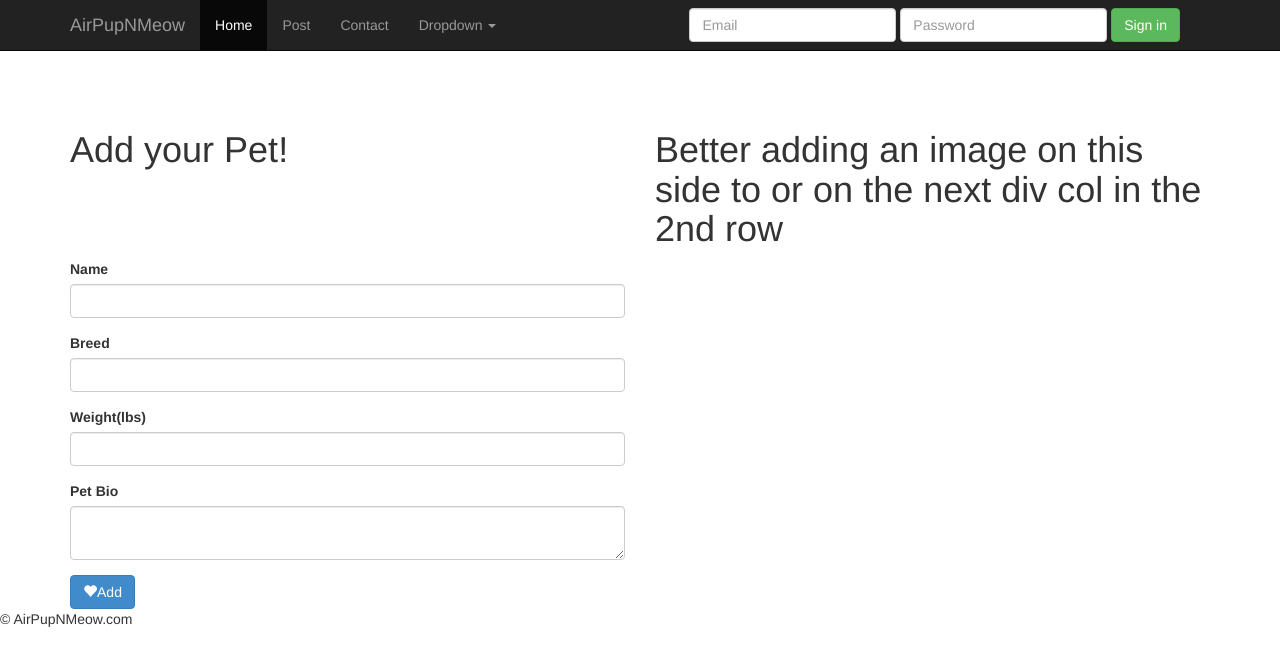
After one commit to Moses-OK/PHP-TUTORIAL, a PHP site: page /pets_new.php in a window 1280 px wide. The commit adds this page. Shown: the top 666 px of the page. Run offline with PHP 8.4, Linux system fonts and the light colour scheme.

Commit message:
Up to stage 4 of this exercise where we are saving our data into the JSON file.Pretty fascinating and interesting.I am keeping at it

```diff
--- /dev/null
+++ b/start/data.txt
@@ -0,0 +1 @@
+DSDDAS23DAS
--- a/start/index.php
+++ b/start/index.php
@@ -27,7 +27,7 @@
                 <div class="col-lg-4 pet-list-item">
                     <h2><?php echo $cutePet['name']; ?></h2>
 
-                    <img src="/images/<?php echo $cutePet['image']; ?>" class="img-rounded">
+                    <img src="images/<?php echo $cutePet['image']; ?>" class="img-rounded">
 
                     <blockquote class="pet-details">
                         <span class="label label-info"><?php echo $cutePet['breed']; ?></span>
--- a/start/layout/header.php
+++ b/start/layout/header.php
@@ -29,13 +29,13 @@
                     <span class="icon-bar"></span>
                     <span class="icon-bar"></span>
                 </button>
-                <a class="navbar-brand" href="#">AirPupNMeow</a>
+                <a class="navbar-brand" href="index.php">AirPupNMeow</a>
             </div>
             <div class="navbar-collapse collapse">
                 <ul class="nav navbar-nav">
-                    <li class="active"><a href="#">Home</a></li>
-                    <li><a href="#about">About</a></li>
-                    <li><a href="#contact">Contact</a></li>
+                    <li class="active"><a href="index.php">Home</a></li>
+                    <li><a href="pets_new.php">Post</a></li>
+                    <li><a href="contact.php">Contact</a></li>
                     <li class="dropdown">
                         <a href="#" class="dropdown-toggle" data-toggle="dropdown">Dropdown <b class="caret"></b></a>
                         <ul class="dropdown-menu">
--- /dev/null
+++ b/start/pets_new.php
@@ -0,0 +1,119 @@
+<?php
+require 'layout/header.php';?><!--inside the header file,we wil have to make the code inside it responsive by making a breadcrumb appear when it collapses.-->
+<br>
+<br>
+<br>
+<?php
+include 'lib/functions.php';
+//we need to read the super global variable known as $_POST
+//we have numerous types of suger globals all of which have their functions on various scope in php program
+//var_dump($_SERVER["CONTEXT_DOCUMENT_ROOT"]);
+//you can use array_key_exists or use isset
+// if(array_key_exists('name',$_POST)){
+//     $name =$_POST['name'];
+// }else{
+//     $name='';
+// }
+
+// if(array_key_exists('breed',$_POST)){
+//     $breed=$_POST['breed'];
+// }else{
+//     $breed ='';
+// }
+// if(array_key_exists('weight',$_POST)){
+//     $weight=$_POST['weight'];
+// }else{
+//     $weight ='';
+// }
+// if(array_key_exists('bio',$_POST)){
+//     $bio=$_POST['bio'];
+// }else{
+//     $bio ='';
+// }
+//using isset which is a short form of array_key_exists
+if ($_SERVER['REQUEST_METHOD'] == 'POST'){
+if(isset($_POST['name'])){
+    $name =$_POST['name'];
+}else{
+    $name='';
+}
+
+if(isset($_POST['breed'])){
+    $breed=$_POST['breed'];
+}else{
+    $breed ='';
+}
+if(isset($_POST['weight'])){
+    $weight=$_POST['weight'];
+}else{
+    $weight ='';
+}
+if(isset($_POST['bio'])){
+    $bio=$_POST['bio'];
+}else{
+    $bio ='';
+}
+
+$pets =get_pets();
+$newPet = array(
+    'name'=> $name,
+    'breed'=> $breed,
+    'weight'=> $weight,
+    'bio' => $bio,
+    'age' => '',
+    'image' => '',
+);
+$pets[] =$newPet;
+$json = json_encode($pets , JSON_PRETTY_PRINT);
+
+file_put_contents('data/pets.json',$json);
+//var_dump($name, $breed,$weight,$bio);
+}
+
+//var_dump(var_export($name));
+
+?>
+
+
+
+<div class="container">
+<div class="row">
+    <div class ="col-lg-6 col-sm-6 ">
+    <h1>Add your Pet!</h1>
+    </div>
+    <div class ="col-lg-6 col-sm-6">
+    <h1>Better adding an image on this side to or on the next div col in the 2nd row</h1>
+    </div>
+</div>
+<div class="row"><!-- i plan on this being the 2nd form class where the content will be placed-->
+<div class="col-xs-6">
+<form class="" action="pets_new.php " method="POST">
+    <div class="form-group">
+    <label for="pet-name" class="control-label" >Name</label>
+    <input class="form-control" type="text" name="name" id="pet-name">
+    </div>
+    <div class="form-group">
+    <label for="pet-breed" class="control-label">Breed</label>
+    <input class="form-control" type="text" name="breed" id="pet-breed">
+    </div>
+    <div class="form-group">
+    <label for="pet-weight" class="control-label">Weight(lbs)</label>
+    <input class="form-control" type="number" name="weight" id="pet-weight">
+    </div>
+    <div class="form-group">
+    <label for="pet-bio" class="control-label">Pet Bio</label>
+    <textarea class="form-control"  name="bio" id="pet-bio"></textarea>
+    </div>
+<button type="submit" class="btn btn-primary">
+        <span class="glyphicon glyphicon-heart"></span>Add
+</button>
+</form>
+</div>
+</div>
+</div>
+</div>
+
+
+
+<?php
+require 'layout/footer.php';?>
```
Also changed, not shown: start/data/pets.json (+24 -0 lines).
